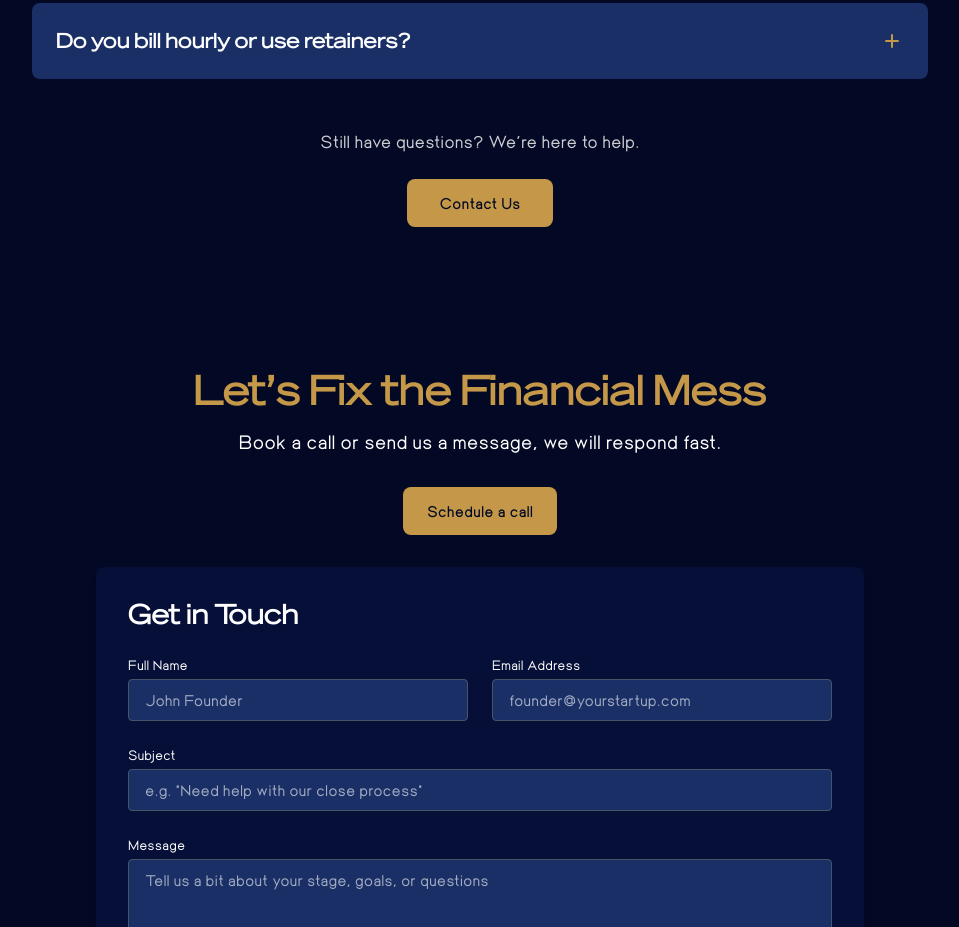
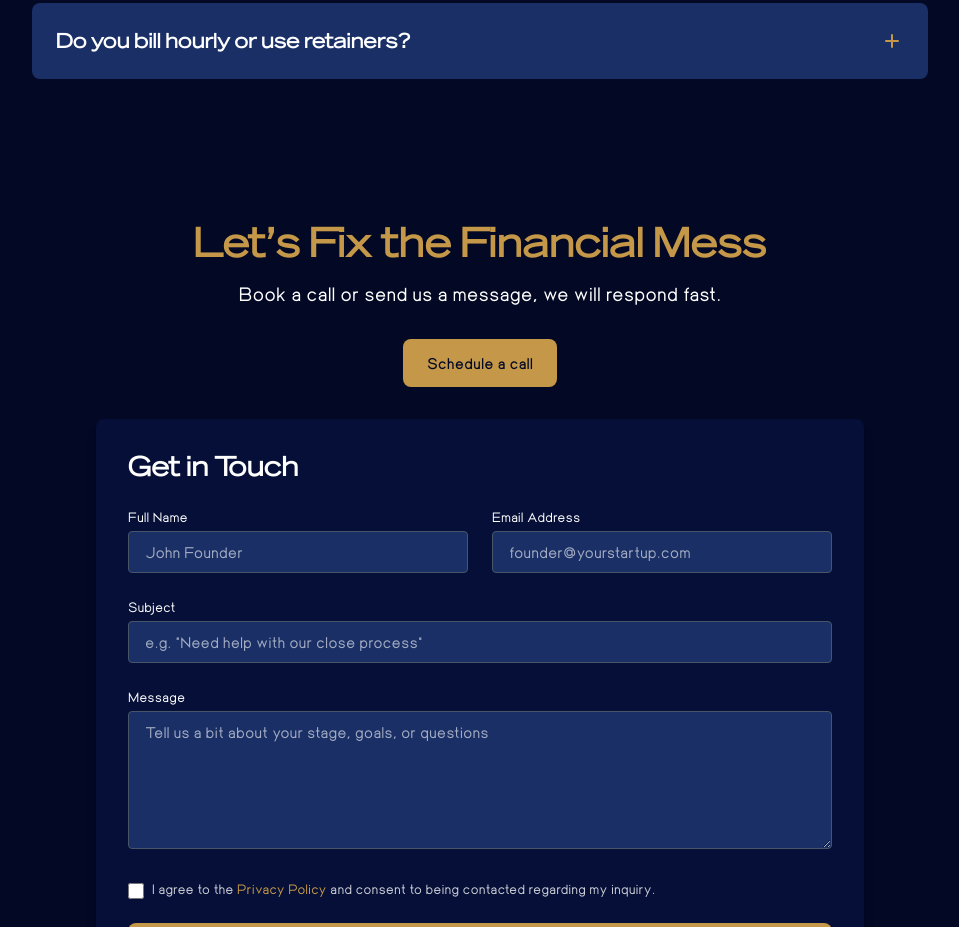
Before and after one commit to WebAsAService/base-template, an Astro site: page / in a window 1280 px wide. Shown: the part 9880-10807 px from the top of the page, without its empty margins (160-1119 px from the left). Built offline with nearby package versions, Linux system fonts and the light colour scheme; Astro itself is replaced by a stand-in of ours.

Commit message:
remove cta from faq section

```diff
--- a/src/components/sections/FAQSection.astro
+++ b/src/components/sections/FAQSection.astro
@@ -91,18 +91,6 @@ const faqItems = [
             ))
           }
         </div>
-
-        <div class="text-center mt-12">
-          <p class="text-lg text-white/80 mb-6">
-            Still have questions? We're here to help.
-          </p>
-          <a
-            href="#contact"
-            class="inline-block bg-secondary-500 hover:bg-secondary-600 text-primary-900 font-semibold py-3 px-8 rounded-lg transition-colors"
-          >
-            Contact Us
-          </a>
-        </div>
       </div>
     </div>
   </div>
```
